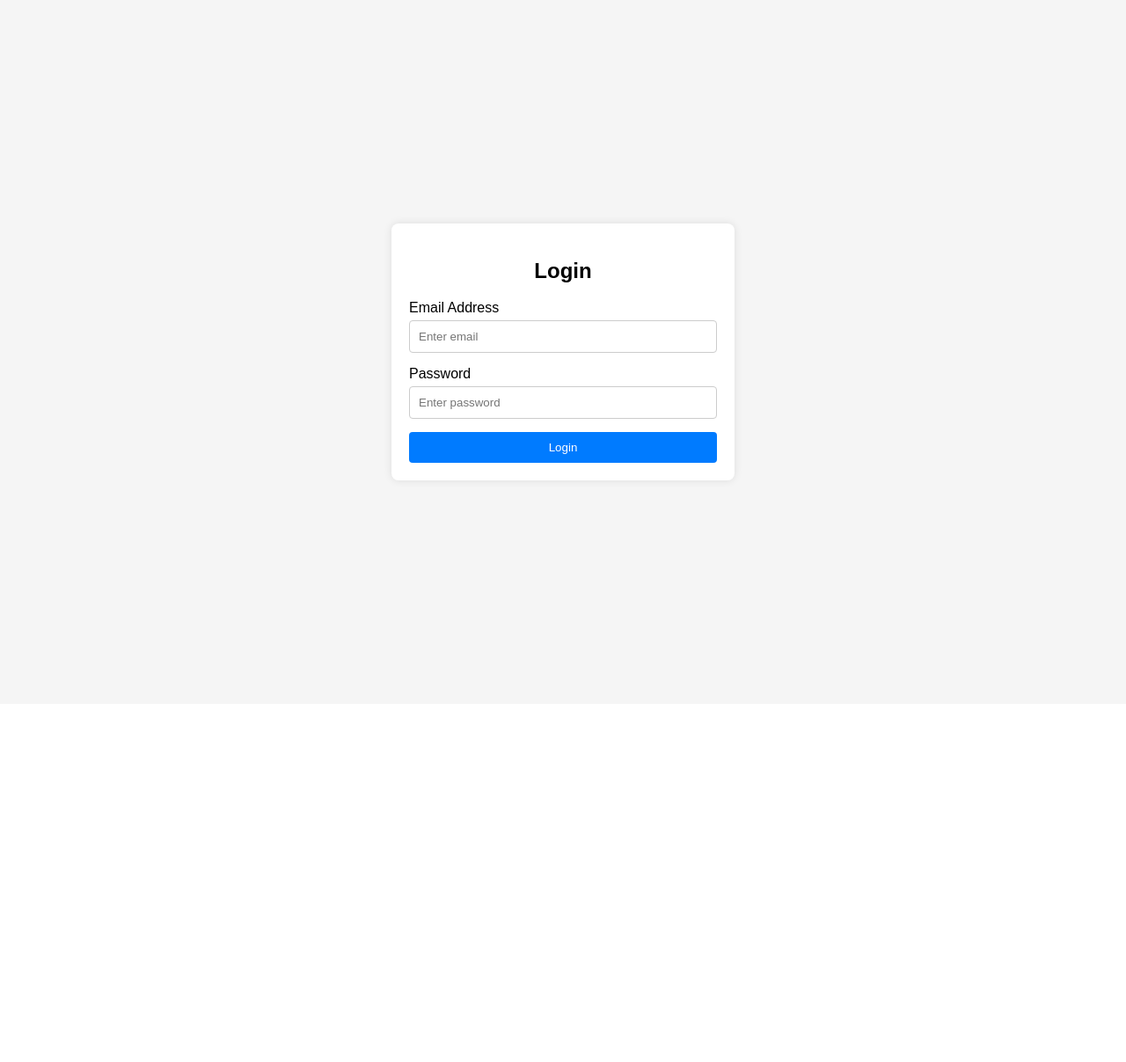
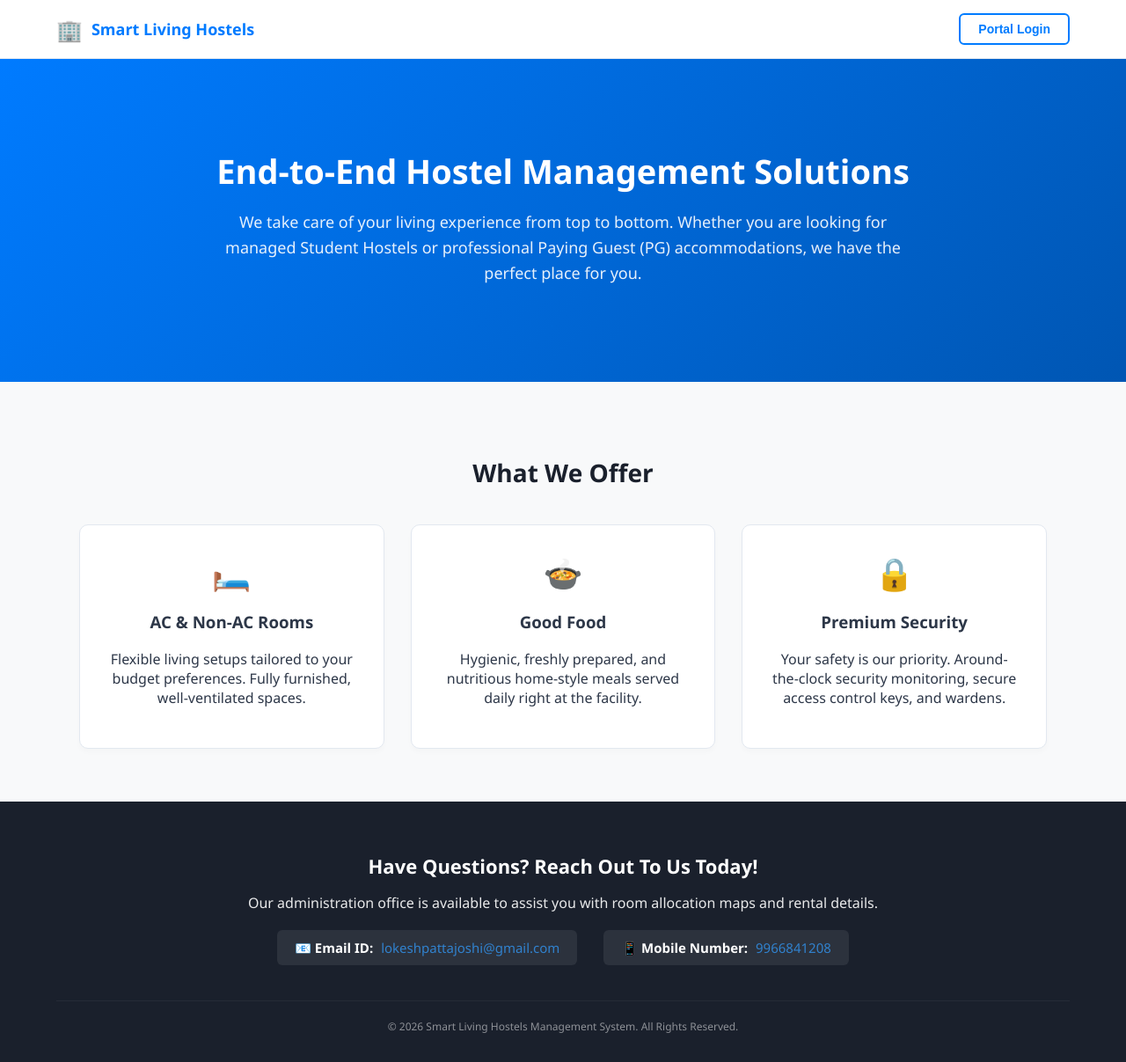
Before and after one commit to lokeshpattajoshi/hostel-management-system-ui, a React (Create React App) app: page / in a window 1280 px wide. Shown: the whole page at 88% size. Before the commit the page ends 800 px from the top, so only its background shows below. Built offline with nearby package versions, Linux system fonts and the light colour scheme.

Commit message:
Added Landing page and some bug fixes

```diff
--- a/src/App.js
+++ b/src/App.js
@@ -1,5 +1,6 @@
 import React from "react";
 import { BrowserRouter, Routes, Route } from "react-router-dom";
+import LandingPage from "./pages/LandingPage"; // 💡 Import the new landing presentation page
 import LoginPage from "./pages/LoginPage";
 import HomePage from "./pages/HomePage";
 
@@ -7,7 +8,13 @@ function App() {
   return (
     <BrowserRouter>
       <Routes>
-        <Route path="/" element={<LoginPage />} />
+        {/* 💡 Public Landing Page serves as your default root entry view */}
+        <Route path="/" element={<LandingPage />} />
+
+        {/* 💡 Login form view reached from the landing page actions */}
+        <Route path="/login" element={<LoginPage />} />
+
+        {/* 💡 Secure operational dashboard environment panel */}
         <Route path="/home" element={<HomePage />} />
       </Routes>
     </BrowserRouter>
--- a/src/pages/CreateExpense.jsx
+++ b/src/pages/CreateExpense.jsx
@@ -94,9 +94,11 @@ const CreateExpense = ({ onCancel }) => {
           <label style={labelStyle}>Payment Method Channel:
             <select style={input} value={formData.paymentMode} onChange={e => setFormData({...formData, paymentMode: e.target.value})}>
               <option value="CASH">Cash</option>
+              <option value="CHEQUE">Cheque</option>
               <option value="UPI">UPI / QR Code</option>
               <option value="NET_BANKING">Net Banking</option>
               <option value="CARD">Credit / Debit Card</option>
+<option value="CARD">Credit / Debit Card</option>
             </select>
           </label>
         </div>
--- a/src/pages/CreateIncome.jsx
+++ b/src/pages/CreateIncome.jsx
@@ -1,9 +1,10 @@
 import React, { useState, useEffect } from "react";
-import { fetchHostelsApi, fetchTenantsApi, fetchWithAuth, createIncomeApi } from "../services/api";
+import { fetchHostelsApi, fetchTenantsApi, fetchWithAuth, createIncomeApi, fetchAdminUsersApi } from "../services/api";
 
 const CreateIncome = ({ onSave, onCancel }) => {
   const [hostels, setHostels] = useState([]);
   const [allTenants, setAllTenants] = useState([]);
+  const [admins, setAdmins] = useState([]); // Store authorizing admin users
 
   // Cascade filters
   const [selectedHostel, setSelectedHostel] = useState("");
@@ -27,15 +28,23 @@ const CreateIncome = ({ onSave, onCancel }) => {
     description: "",
     transactionId: "",
     advanceAmount: 0,
-    createdBy: 3
+    createdBy: 3,
+    receivedByUserId: "" // Mapped to API receivedByUserId
   });
 
   useEffect(() => {
-    const initHostels = async () => {
-      const data = await fetchHostelsApi();
-      setHostels(data || []);
+    const initFormReferences = async () => {
+      try {
+        const hostelData = await fetchHostelsApi();
+        const adminData = await fetchAdminUsersApi(); // Matches structural approach of CreateExpense
+
+        setHostels(hostelData || []);
+        setAdmins(adminData || []);
+      } catch (err) {
+        console.error("Initialization error matching reference objects:", err);
+      }
     };
-    initHostels();
+    initFormReferences();
   }, []);
 
   // 1. Hostel Select
@@ -108,7 +117,6 @@ const CreateIncome = ({ onSave, onCancel }) => {
     try {
       setLoadingData(true);
 
-      // UPDATED TO NEW TARGET ENDPOINT: Matches incoming controller context
       const url = `/income/pending-summary?hostelId=${selectedHostel}&tenantId=${targetTenant.tenantId || targetTenant.id}&_t=${Date.now()}`;
       const response = await fetchWithAuth(url);
 
@@ -122,7 +130,6 @@ const CreateIncome = ({ onSave, onCancel }) => {
         const primaryBill = rawCharges[0];
         console.log("Targeting Primary Summary Object:", primaryBill);
 
-        // Map keys directly to your response payload structure
         const parsedTotal = parseFloat(primaryBill.totalAmount ?? 0);
         const parsedPaid = parseFloat(primaryBill.paidAmount ?? 0);
         const parsedBalance = parseFloat(primaryBill.balanceAmount ?? 0);
@@ -144,7 +151,7 @@ const CreateIncome = ({ onSave, onCancel }) => {
           ...prev,
           tenantId: primaryBill.tenantId || targetTenant.tenantId || targetTenant.id,
           chargeId: parsedChargeId,
-          amount: parsedBalance // Automatically maps outstanding remainder to input field
+          amount: parsedBalance
         }));
       } else {
         console.log("No summary ledger arrays found. Resetting defaults.");
@@ -199,7 +206,8 @@ const CreateIncome = ({ onSave, onCancel }) => {
         description: formData.description,
         transactionId: formData.transactionId,
         advanceAmount: parseFloat(formData.advanceAmount) || 0,
-        createdBy: formData.createdBy
+        createdBy: formData.createdBy,
+        receivedByUserId: formData.receivedByUserId ? parseInt(formData.receivedByUserId) : null // Maps correctly downstream
       };
 
       const res = await createIncomeApi(payload);
@@ -341,8 +349,28 @@ const CreateIncome = ({ onSave, onCancel }) => {
           <select name="paymentMode" value={formData.paymentMode} onChange={handleChange} style={inputStyle}>
             <option value="UPI">UPI</option>
             <option value="CASH">Cash</option>
+            <option value="CHEQUE">Cheque</option>
             <option value="NET_BANKING">Net Banking</option>
             <option value="DEBIT_CARD">Debit Card</option>
+          </select>
+        </div>
+
+        {/* MATCHED: "Disbursed Paid By Personnel (Admin)" Look & Backend reference */}
+        <div style={fieldGroup}>
+          <label style={labelStyle}>Received By Personnel (Admin)</label>
+          <select
+            name="receivedByUserId"
+            value={formData.receivedByUserId}
+            onChange={handleChange}
+            required
+            style={inputStyle}
+          >
+            <option value="">Select Receiving Admin Agent</option>
+            {admins.map(a => (
+              <option key={a.userId} value={a.userId}>
+                {a.fullName}
+              </option>
+            ))}
           </select>
         </div>
 
--- a/src/pages/CreateTenant.jsx
+++ b/src/pages/CreateTenant.jsx
@@ -311,6 +311,7 @@ const CreateTenant = ({ onCancel }) => {
               <label style={labelStyle}>Payment Mode</label>
               <select name="paymentMode" value={formData.paymentMode} onChange={handleChange} style={inputStyle}>
                 <option value="CASH">Cash</option>
+                <option value="CHEQUE">Cheque</option>
                 <option value="UPI">UPI / QR Code</option>
                 <option value="NET_BANKING">Net Banking</option>
                 <option value="CARD">Credit / Debit Card</option>
--- /dev/null
+++ b/src/pages/LandingPage.jsx
@@ -0,0 +1,232 @@
+import React from "react";
+import { useNavigate } from "react-router-dom";
+
+function LandingPage() {
+  const navigate = useNavigate();
+
+  return (
+    <div style={pageStyle}>
+      {/* Top Banner Navigation */}
+      <nav style={navStyle}>
+        <div style={logoGroupStyle}>
+          <div style={logoPlaceholderStyle}>🏢</div>
+          <h2 style={brandNameStyle}>Smart Living Hostels</h2>
+        </div>
+        <button onClick={() => navigate("/login")} style={loginNavBtnStyle}>
+          Portal Login
+        </button>
+      </nav>
+
+      {/* Hero Section */}
+      <header style={heroSectionStyle}>
+        <div style={heroContentStyle}>
+          <h1 style={mainTitleStyle}>End-to-End Hostel Management Solutions</h1>
+          <p style={taglineStyle}>
+            We take care of your living experience from top to bottom. Whether you are looking for managed Student Hostels or professional Paying Guest (PG) accommodations, we have the perfect place for you.
+          </p>
+        </div>
+      </header>
+
+      {/* Offerings Grid Section */}
+      <section style={featuresSectionStyle}>
+        <h2 style={sectionHeadingStyle}>What We Offer</h2>
+        <div style={gridStyle}>
+          <div style={featureCardStyle}>
+            <div style={iconStyle}>🛏️</div>
+            <h3>AC & Non-AC Rooms</h3>
+            <p>Flexible living setups tailored to your budget preferences. Fully furnished, well-ventilated spaces.</p>
+          </div>
+
+          <div style={featureCardStyle}>
+            <div style={iconStyle}>🍲</div>
+            <h3>Good Food</h3>
+            <p>Hygienic, freshly prepared, and nutritious home-style meals served daily right at the facility.</p>
+          </div>
+
+          <div style={featureCardStyle}>
+            <div style={iconStyle}>🔒</div>
+            <h3>Premium Security</h3>
+            <p>Your safety is our priority. Around-the-clock security monitoring, secure access control keys, and wardens.</p>
+          </div>
+        </div>
+      </section>
+
+      {/* Contact Section */}
+      <footer style={contactSectionStyle}>
+        <h2 style={{ marginBottom: "10px", fontSize: "22px" }}>Have Questions? Reach Out To Us Today!</h2>
+        <p style={{ opacity: 0.9, marginBottom: "20px" }}>Our administration office is available to assist you with room allocation maps and rental details.</p>
+
+        <div style={contactDetailsRowStyle}>
+          <span style={contactItemStyle}>
+            📧 <strong>Email ID:</strong> <a href="mailto:lokeshpattajoshi@gmail.com" style={linkStyle}>lokeshpattajoshi@gmail.com</a>
+          </span>
+          <span style={contactItemStyle}>
+            📱 <strong>Mobile Number:</strong> <a href="tel:9966841208" style={linkStyle}>9966841208</a>
+          </span>
+        </div>
+
+        <p style={copyrightStyle}>&copy; {new Date().getFullYear()} Smart Living Hostels Management System. All Rights Reserved.</p>
+      </footer>
+    </div>
+  );
+}
+
+// --- STYLES OBJECTS ---
+const pageStyle = {
+  fontFamily: "'Segoe UI', Roboto, Helvetica, Arial, sans-serif",
+  color: "#2d3748",
+  background: "#fff",
+  minHeight: "100vh",
+  display: "flex",
+  flexDirection: "column",
+};
+
+const navStyle = {
+  display: "flex",
+  justifyContent: "space-between",
+  alignItems: "center",
+  padding: "15px 5%",
+  background: "#fff",
+  borderBottom: "1px solid #e2e8f0",
+};
+
+const logoGroupStyle = {
+  display: "flex",
+  alignItems: "center",
+  gap: "10px",
+};
+
+const logoPlaceholderStyle = {
+  fontSize: "24px",
+};
+
+const brandNameStyle = {
+  margin: 0,
+  fontSize: "18px",
+  fontWeight: "700",
+  color: "#007bff",
+};
+
+const loginNavBtnStyle = {
+  background: "none",
+  border: "2px solid #007bff",
+  color: "#007bff",
+  padding: "8px 20px",
+  borderRadius: "6px",
+  cursor: "pointer",
+  fontWeight: "600",
+  fontSize: "14px",
+  transition: "all 0.2s",
+};
+
+const heroSectionStyle = {
+  background: "linear-gradient(135deg, #007bff 0%, #0056b3 100%)",
+  color: "#fff",
+  padding: "80px 5%",
+  textAlign: "center",
+};
+
+const heroContentStyle = {
+  maxWidth: "800px",
+  margin: "0 auto",
+};
+
+const mainTitleStyle = {
+  fontSize: "38px",
+  fontWeight: "800",
+  marginBottom: "20px",
+  lineHeight: "1.2",
+};
+
+const taglineStyle = {
+  fontSize: "18px",
+  lineHeight: "1.6",
+  opacity: "0.9",
+  marginBottom: "30px",
+};
+
+const ctaButtonStyle = {
+  background: "#fff",
+  color: "#007bff",
+  border: "none",
+  padding: "14px 35px",
+  borderRadius: "30px",
+  fontSize: "16px",
+  fontWeight: "700",
+  cursor: "pointer",
+  boxShadow: "0 4px 15px rgba(0,0,0,0.15)",
+};
+
+const featuresSectionStyle = {
+  padding: "60px 5%",
+  background: "#f8f9fa",
+  flexGrow: 1,
+};
+
+const sectionHeadingStyle = {
+  textAlign: "center",
+  marginBottom: "40px",
+  fontSize: "28px",
+  fontWeight: "700",
+  color: "#1a202c",
+};
+
+const gridStyle = {
+  display: "grid",
+  gridTemplateColumns: "repeat(auto-fit, minmax(280px, 1fr))",
+  gap: "30px",
+  maxWidth: "1100px",
+  margin: "0 auto",
+};
+
+const featureCardStyle = {
+  background: "#fff",
+  padding: "30px",
+  borderRadius: "10px",
+  boxShadow: "0 4px 6px rgba(0,0,0,0.02)",
+  border: "1px solid #e2e8f0",
+  textAlign: "center",
+};
+
+const iconStyle = {
+  fontSize: "36px",
+  marginBottom: "15px",
+};
+
+const contactSectionStyle = {
+  background: "#1a202c",
+  color: "#fff",
+  padding: "40px 5% 20px 5%",
+  textAlign: "center",
+};
+
+const contactDetailsRowStyle = {
+  display: "flex",
+  justifyContent: "center",
+  flexWrap: "wrap",
+  gap: "30px",
+  marginTop: "15px",
+  fontSize: "15px",
+};
+
+const contactItemStyle = {
+  background: "rgba(255,255,255,0.08)",
+  padding: "10px 20px",
+  borderRadius: "6px",
+};
+
+const linkStyle = {
+  color: "#3182ce",
+  textDecoration: "none",
+  marginLeft: "5px",
+};
+
+const copyrightStyle = {
+  marginTop: "40px",
+  fontSize: "12px",
+  opacity: "0.5",
+  borderTop: "1px solid rgba(255,255,255,0.1)",
+  paddingTop: "20px",
+};
+
+export default LandingPage;
--- a/src/pages/LoginPage.jsx
+++ b/src/pages/LoginPage.jsx
@@ -38,8 +38,12 @@ function LoginPage() {
       if (data && data.error) {
         setError(data.error);
       } else if (data && data.token) {
-        // ✅ Success! Save the token and redirect to home
+        // ✅ Success! Save the token along with profile metadata to match the new dashboard state requirements
         localStorage.setItem("token", data.token);
+        localStorage.setItem("role", data.role || "USER");
+        localStorage.setItem("fullName", data.fullName || "Guest User");
+        localStorage.setItem("userId", data.userId || "");
+
         navigate("/home");
       } else {
         setError("Invalid login response from server");
```
Also changed, not shown: src/pages/HomePage.jsx (+28 -3 lines), src/pages/ReportManagement.jsx (+146 -144 lines).
